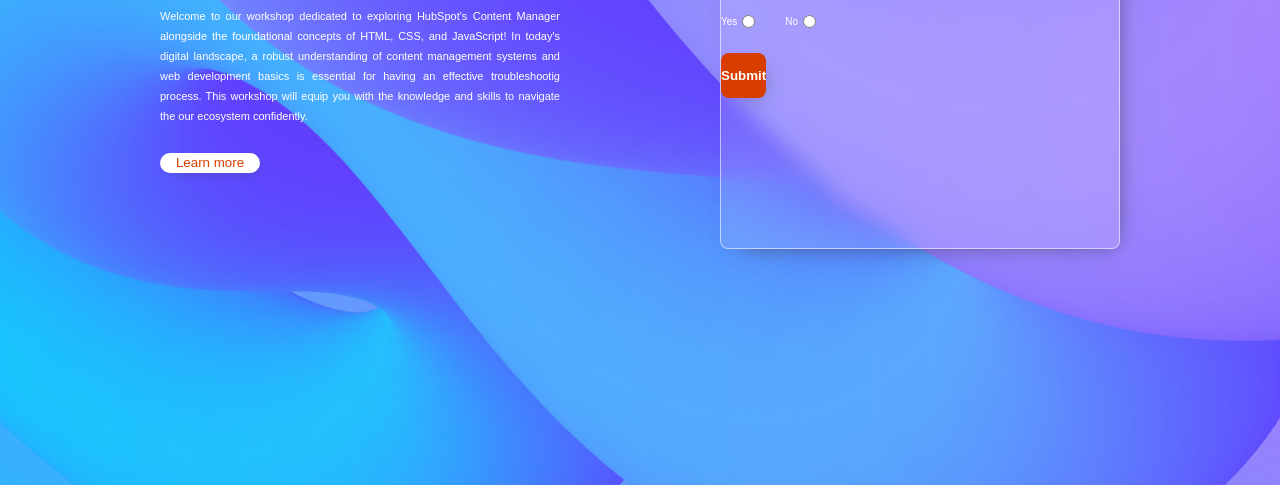
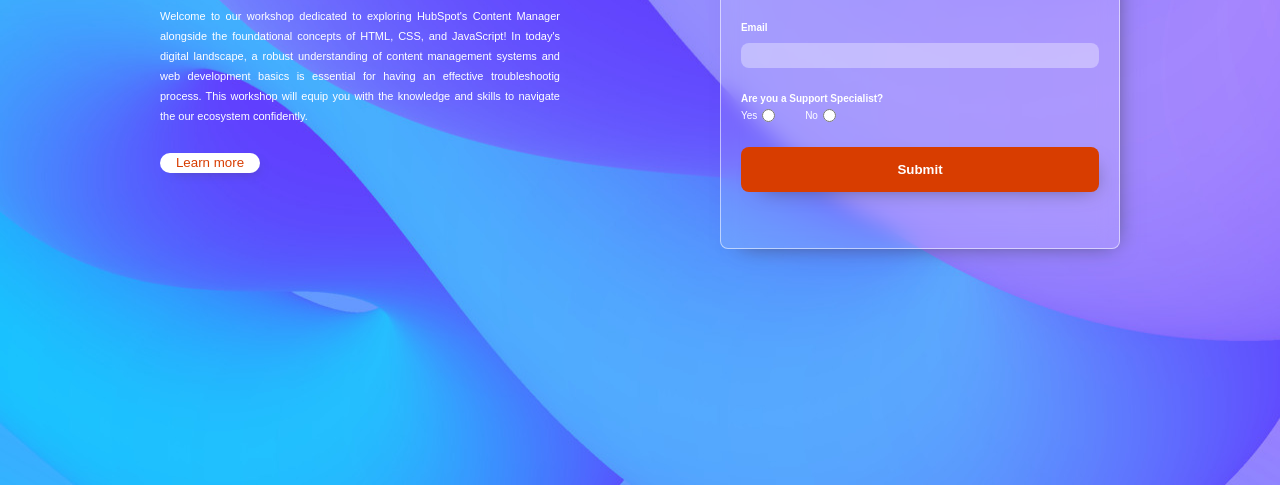
Before and after one commit to Aecheverri1/content-workshop-two, a plain HTML site: page index.html in a window 1280 px wide. Shown: the part 310-800 px from the top of the page. Drawn offline with Linux system fonts and the light colour scheme.

Commit message:
Fixed html class for form/div tag

```diff
--- a/css/styles.css
+++ b/css/styles.css
@@ -128,7 +128,7 @@ main {
     background-color: rgba(255, 255, 255, 0.132);
     box-shadow: 8px 8px 22px -14px rgba(66, 68, 90, 1);
 }
-form {
+.form {
     display: flex;
     flex-direction: column;
     width: 90%;
--- a/index.html
+++ b/index.html
@@ -31,7 +31,7 @@
     </section>
 
     <section class="form-container">
-      <div action="" id="non-hubspot-form-two">
+      <div action="" id="non-hubspot-form-two" class="form">
         <label class="form-container-label" for="firstname">Name</label>
         <input class="form-input" type="text" name="firstname" id="firstname">
 
```
